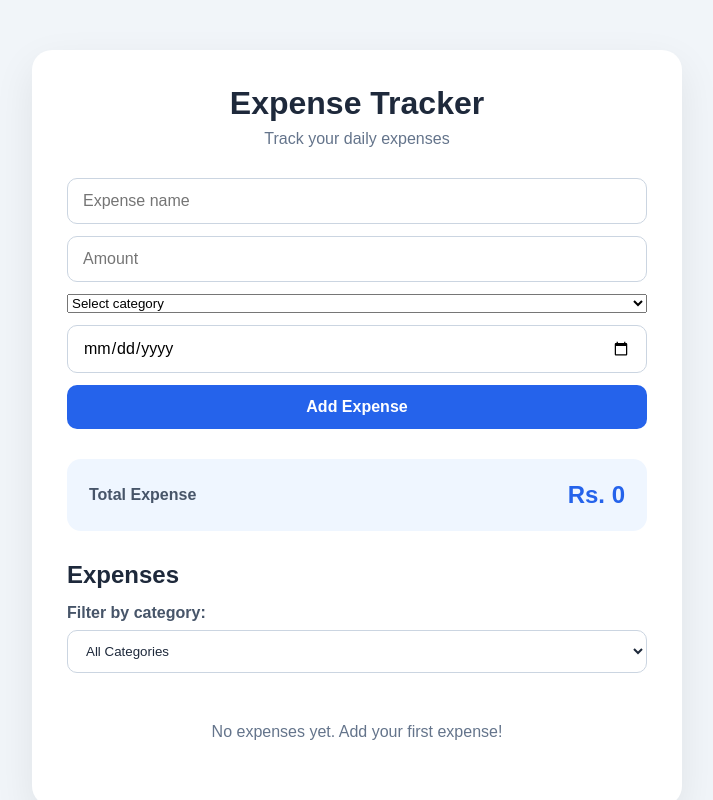
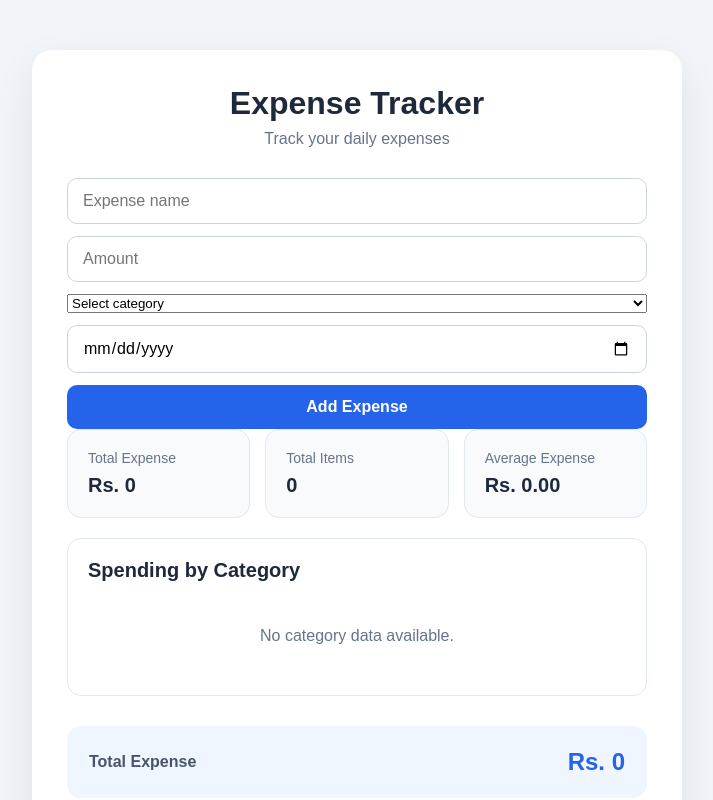
Before and after one commit to PuranChaudhary/react-expense-tracker, a React (Vite) app: page / in a window 1280 px wide. Shown: the top 800 px of the page, without its empty margins (283-996 px from the left). Built offline with nearby package versions, Linux system fonts and the light colour scheme.

Commit message:
Add expense dashboard and statistics

```diff
--- a/src/App.jsx
+++ b/src/App.jsx
@@ -102,10 +102,30 @@ if (!date) {
         (expense) =>
           expense.category === filterCategory
       )
-  const totalExpense = filteredExpenses.reduce(
-    (total, expense) => total + expense.amount,
-    0
-  )
+
+const totalExpense = expenses.reduce(
+  (total, expense) => total + expense.amount,
+  0
+)
+
+const totalItems = expenses.length
+
+const averageExpense =
+  expenses.length > 0
+    ? totalExpense / expenses.length
+    : 0
+    const categoryTotals = expenses.reduce(
+  (totals, expense) => {
+    if (!totals[expense.category]) {
+      totals[expense.category] = 0
+    }
+
+    totals[expense.category] += expense.amount
+
+    return totals
+  },
+  {}
+)
 
   return (
     <div className="app">
@@ -160,6 +180,44 @@ if (!date) {
           </button>
         </form>
 
+            <div className="stats">
+  <div className="stat-card">
+    <span>Total Expense</span>
+    <strong>Rs. {totalExpense}</strong>
+  </div>
+
+  <div className="stat-card">
+    <span>Total Items</span>
+    <strong>{totalItems}</strong>
+  </div>
+
+  <div className="stat-card">
+    <span>Average Expense</span>
+    <strong>Rs. {averageExpense.toFixed(2)}</strong>
+  </div>
+</div>
+
+          <div className="category-summary">
+  <h2>Spending by Category</h2>
+
+  {Object.entries(categoryTotals).length === 0 ? (
+    <p className="empty-message">
+      No category data available.
+    </p>
+  ) : (
+    Object.entries(categoryTotals).map(
+      ([category, total]) => (
+        <div
+          className="category-row"
+          key={category}
+        >
+          <span>{category}</span>
+          <strong>Rs. {total}</strong>
+        </div>
+      )
+    )
+  )}
+</div>
         <div className="total">
           <span>Total Expense</span>
           <strong>Rs. {totalExpense}</strong>
--- a/src/index.css
+++ b/src/index.css
@@ -239,3 +239,75 @@ h1 {
   border-color: #2563eb;
   box-shadow: 0 0 0 3px rgba(37, 99, 235, 0.1);
 }
+
+.stats {
+  display: grid;
+  grid-template-columns: repeat(3, 1fr);
+  gap: 15px;
+  margin-bottom: 20px;
+}
+
+.stat-card {
+  padding: 20px;
+  border: 1px solid #e2e8f0;
+  border-radius: 14px;
+  background: #f8fafc;
+  transition: 0.2s;
+}
+
+.stat-card:hover {
+  transform: translateY(-2px);
+  box-shadow: 0 6px 18px rgba(0, 0, 0, 0.06);
+}
+
+.stat-card span {
+  display: block;
+  color: #64748b;
+  font-size: 14px;
+  margin-bottom: 8px;
+}
+
+.stat-card strong {
+  display: block;
+  font-size: 20px;
+  color: #1e293b;
+}
+
+@media (max-width: 600px) {
+  .stats {
+    grid-template-columns: 1fr;
+  }
+}
+
+.category-summary {
+  margin-bottom: 30px;
+  padding: 20px;
+  border: 1px solid #e2e8f0;
+  border-radius: 14px;
+  background: #ffffff;
+}
+
+.category-summary h2 {
+  margin-bottom: 15px;
+  font-size: 20px;
+}
+
+.category-row {
+  display: flex;
+  justify-content: space-between;
+  align-items: center;
+  padding: 12px 0;
+  border-bottom: 1px solid #e2e8f0;
+}
+
+.category-row:last-child {
+  border-bottom: none;
+}
+
+.category-row span {
+  color: #475569;
+}
+
+.category-row strong {
+  color: #1e293b;
+}
```
